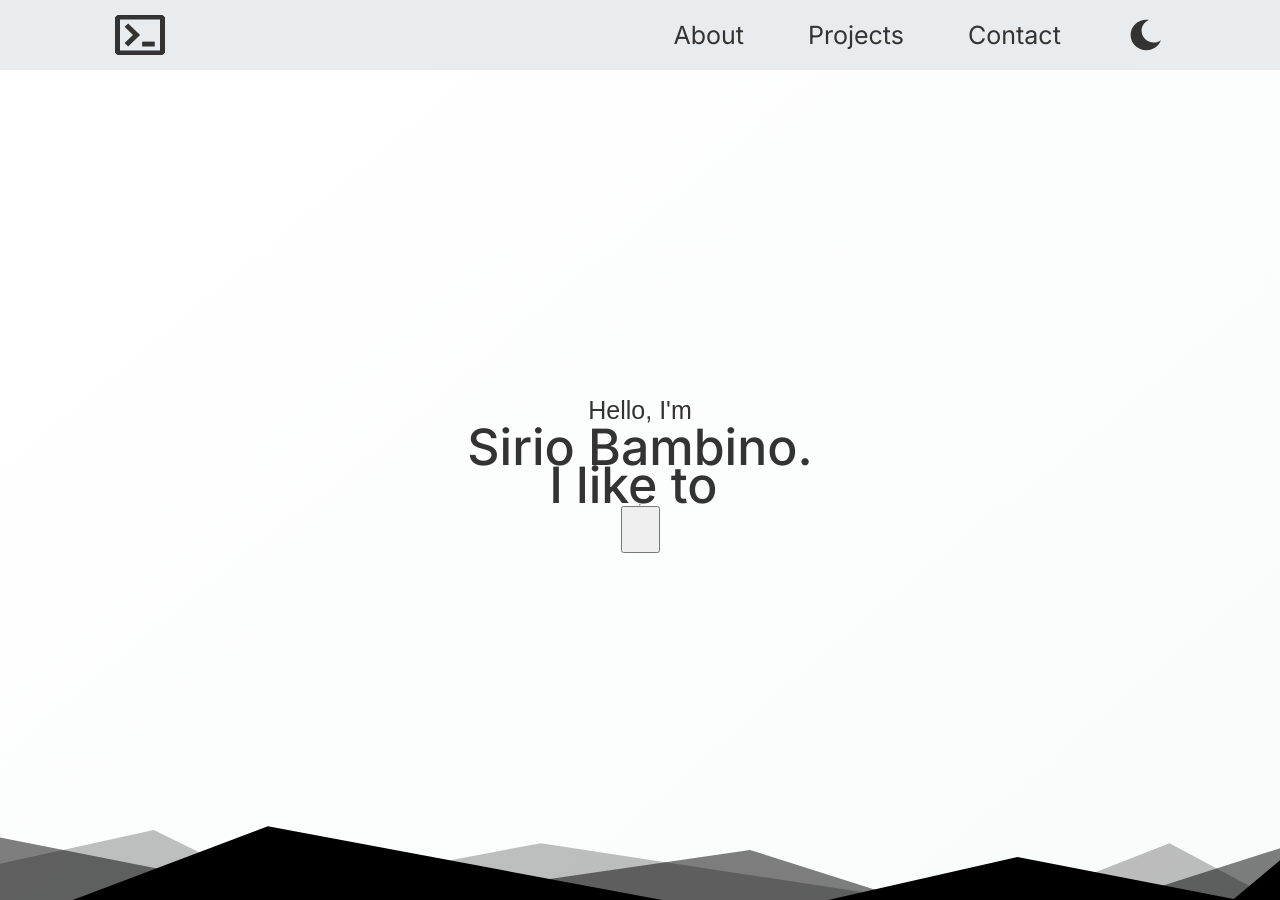
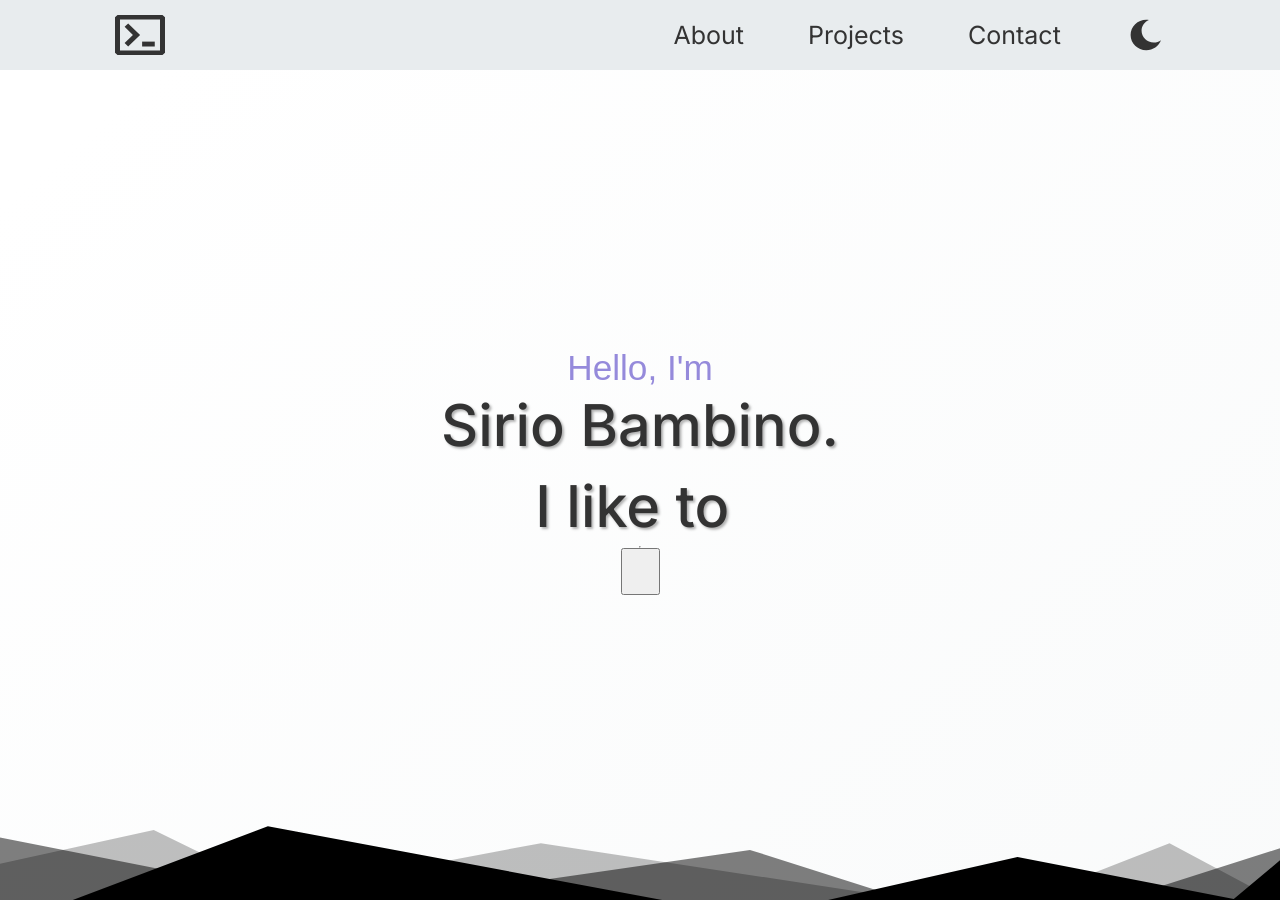
Before and after one commit to SirioBambino/SirioBambino.github.io, a Jekyll site: the page built from index.md, in a window 1280 px wide and 900 px high. Built offline with Jekyll 4.4.1, drawn with Linux system fonts in a browser that asks for light colours; some web fonts are replaced.

Commit message:
feat: Add styling to text in landing

```diff
--- a/_sass/_landing.scss
+++ b/_sass/_landing.scss
@@ -27,4 +27,30 @@
   // Set background colour and hide y overflow
   background-color: var(--background-secondary-colour);
   overflow-y: hidden;
+
+  // Set colour of span text to accent colour
+  span {
+    @include accent;
+  }
+
+  // Set font size and line height of top text
+  &-top-text {
+    font-size: $landing-top-text-size;
+    line-height: 1em;
+  }
+
+  &-main-text {
+    // Set font size and line height of main text
+    font-size: $landing-main-text-size;
+    line-height: 1.4em;
+
+    // Set up text shadow
+    text-shadow: rgba(0, 0, 0, 0.3) 1.95px 1.95px 2.6px;
+
+    // Set colour of span text to accent colour and set position
+    span {
+      @include accent;
+      position: relative;
+    }
+  }
 }
--- a/_sass/_variables.scss
+++ b/_sass/_variables.scss
@@ -26,5 +26,9 @@ $header-nav-font-size: 2.5rem;
 $header-nav-font-size-mobile: 3rem;
 $header-nav-items-height-mobile: 6rem;
 
+// Variables for landing
+$landing-top-text-size: clamp(3rem, 2.75vw, 4rem);
+$landing-main-text-size: clamp(5rem, 4.5vw, 6.5rem);
+
 // Variables for footer styling
 $footer-height: 4rem;
```
